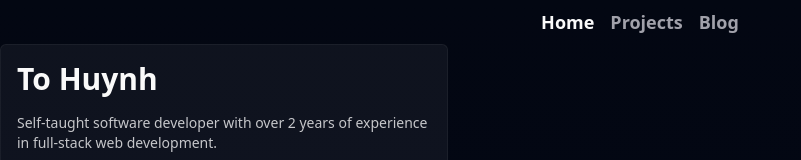
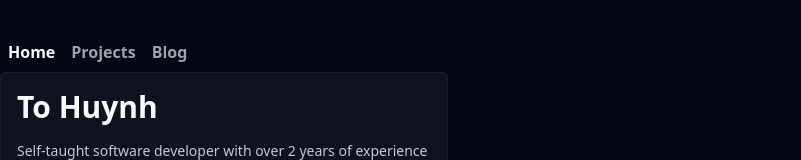
Before and after one commit to tohuynh/tohuynh.github.io, an Astro site: page / in a window 1280 px wide. Shown: the top 160 px of the page, without its empty margins (0-801 px from the left). Built offline with nearby package versions, Linux system fonts and the light colour scheme; Astro itself is replaced by a stand-in of ours.

Commit message:
Redo nav

```diff
--- a/src/components/Navigation.astro
+++ b/src/components/Navigation.astro
@@ -12,8 +12,8 @@ const links = [
 const { currentPage } = Astro.props;
 ---
 
-<nav class="p-2">
-  <ul class="flex justify-center text-lg font-semibold">
+<nav class="mt-8 py-2">
+  <ul class="flex font-semibold">
     {
       links.map((link) => (
         <li class={`${link.href !== currentPage ? "text-zinc-400" : ""} px-1 hover:text-zinc-100`}>
```
